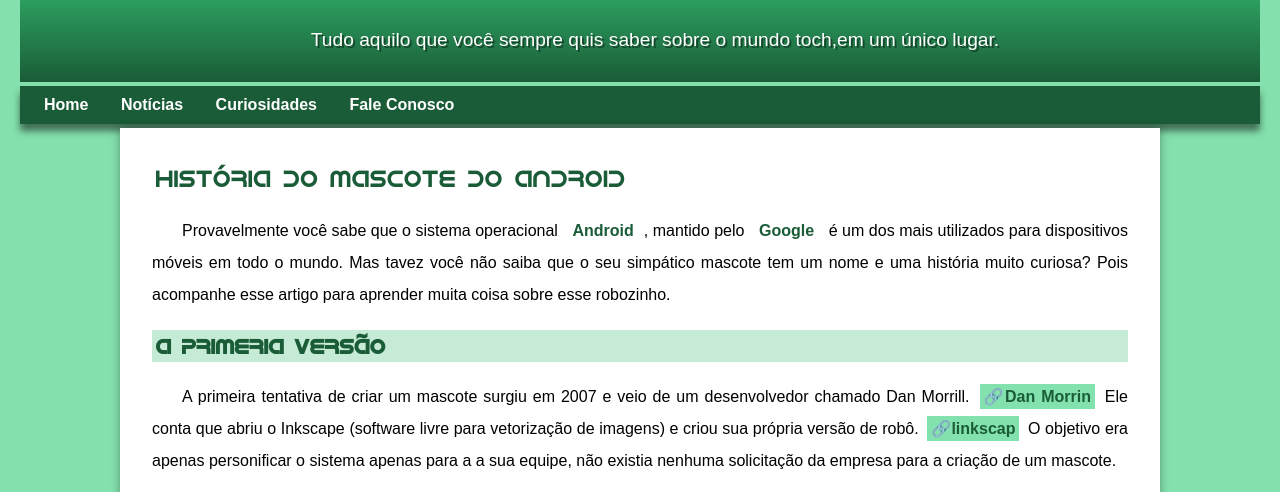
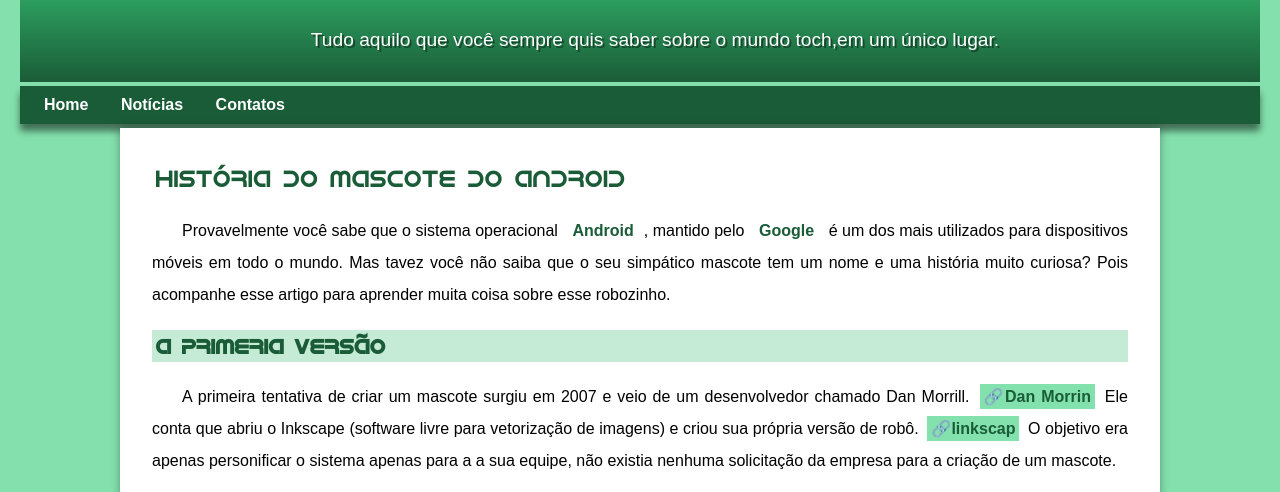
Before and after one commit to anabdani/projeto-android, a plain HTML site: page index.html in a window 1280 px wide. Shown: the part 99-591 px from the top of the page. Drawn offline with Linux system fonts and the light colour scheme; files whose address does not match are found by name.

Commit message:
problema de link corrigido

```diff
--- a/index.html
+++ b/index.html
@@ -17,8 +17,7 @@
     <nav>
         <a href="#">Home</a>
         <a href="#">Notícias</a>
-        <a href="#">Curiosidades</a>
-        <a href="#">Fale Conosco</a>
+        <a href="#">Contatos</a>
     </nav>
      <main>
             <article>
```
